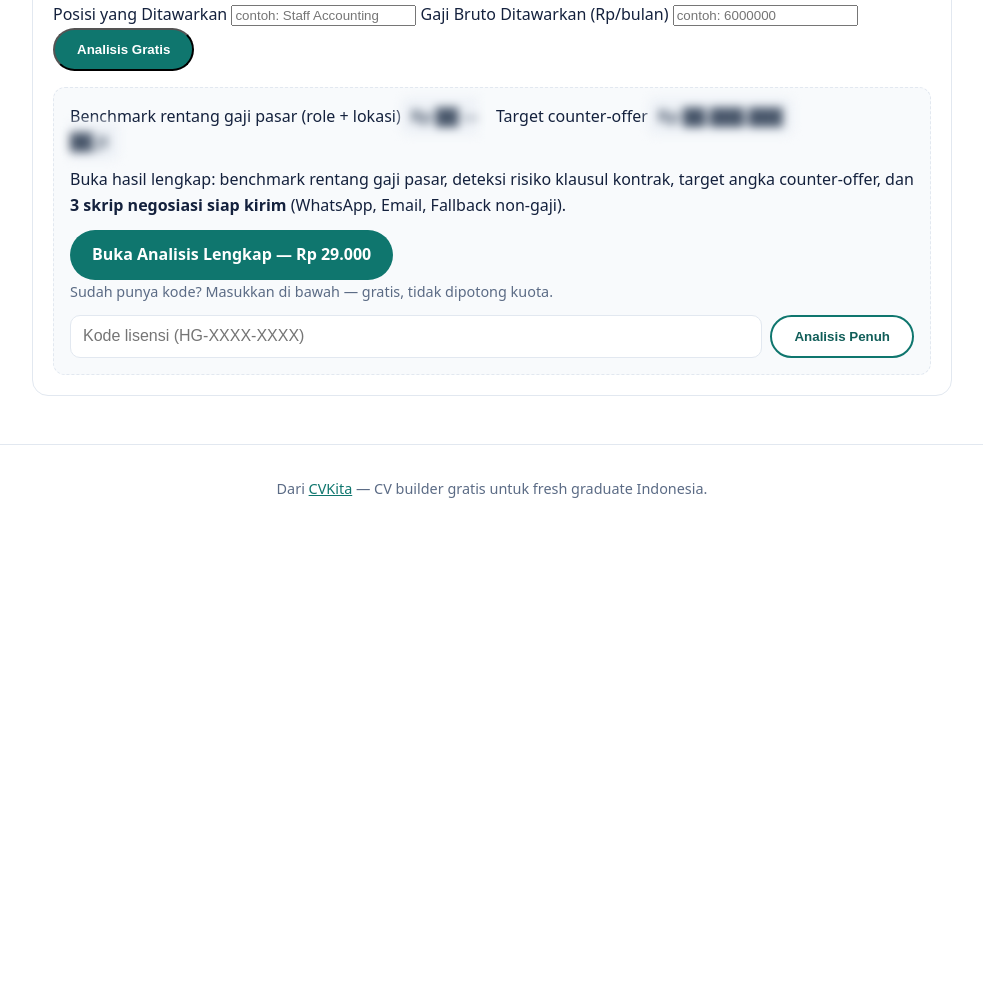
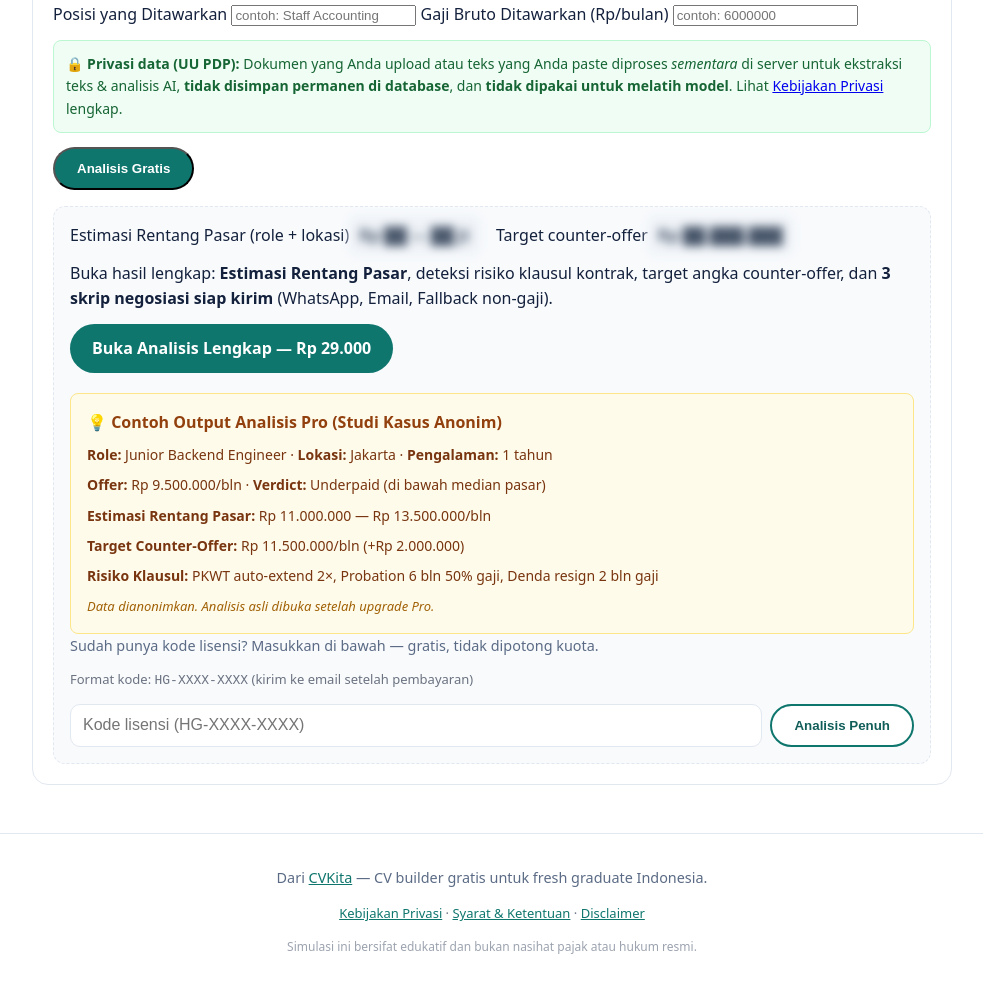
Before and after one commit to rifakhoirul/gajikita, a website: page offer-analyzer.html in a window 1280 px wide. Shown: the part 563-1549 px from the top of the page, without its empty margins (148-1131 px from the left). Before the commit the page ends 1096 px from the top, so only its background shows below. Drawn offline with Linux system fonts and the light colour scheme.

Commit message:
chore: bump cache-bust ?v=8 (HG-008 automation)

```diff
--- a/offer-analyzer.html
+++ b/offer-analyzer.html
@@ -6,7 +6,7 @@
   <title>AI Offer Analyzer — Analisis Offering Letter | GajiCVKita</title>
   <meta name="description" content="Upload surat penawaran kerja (PDF/teks): cek gratis apakah gajimu underpaid atau competitive, lalu buka benchmark pasar, risiko klausul, target counter-offer, dan 3 skrip negosiasi siap kirim.">
   <link rel="canonical" href="https://gaji.cvkita.id/offer-analyzer.html">
-  <link rel="stylesheet" href="css/style.css?v=7">
+  <link rel="stylesheet" href="css/style.css?v=8">
 </head>
 <body>
   <header class="site-header">
@@ -37,7 +37,12 @@
         <input id="job-title" type="text" maxlength="120" placeholder="contoh: Staff Accounting">
 
         <label for="offered-salary">Gaji Bruto Ditawarkan (Rp/bulan)</label>
-        <input id="offered-salary" type="text" inputmode="numeric" min="0" step="100000" inputmode="numeric" placeholder="contoh: 6000000">
+        <input id="offered-salary" type="text" inputmode="numeric" min="0" step="100000" placeholder="contoh: 6000000">
+
+        <p class="privacy-notice" style="margin-top:12px; padding:12px; background:#f0fdf4; border:1px solid #bbf7d0; border-radius:8px; font-size:14px; color:#166534;">
+          <strong>🔒 Privasi data (UU PDP):</strong> Dokumen yang Anda upload atau teks yang Anda paste diproses <em>sementara</em> di server untuk ekstraksi teks & analisis AI, <strong>tidak disimpan permanen di database</strong>, dan <strong>tidak dipakai untuk melatih model</strong>.
+          Lihat <a href="privacy.html">Kebijakan Privasi</a> lengkap.
+        </p>
 
         <button id="btn-analyze" type="submit" class="btn btn-primary">Analisis Gratis</button>
         <p id="analyzer-error" class="form-error" hidden></p>
@@ -45,12 +50,24 @@
 
       <section id="paywall" class="paywall">
         <div id="locked-preview" class="locked-preview" aria-hidden="true">
-          <div class="locked-row"><span>Benchmark rentang gaji pasar (role + lokasi)</span><span class="locked">Rp ██ — ██ jt</span></div>
+          <div class="locked-row"><span>Estimasi Rentang Pasar (role + lokasi)</span><span class="locked">Rp ██ — ██ jt</span></div>
           <div class="locked-row"><span>Target counter-offer</span><span class="locked">Rp ██.███.███</span></div>
         </div>
-        <p>Buka hasil lengkap: benchmark rentang gaji pasar, deteksi risiko klausul kontrak, target angka counter-offer, dan <strong>3 skrip negosiasi siap kirim</strong> (WhatsApp, Email, Fallback non-gaji).</p>
+        <p>Buka hasil lengkap: <strong>Estimasi Rentang Pasar</strong>, deteksi risiko klausul kontrak, target angka counter-offer, dan <strong>3 skrip negosiasi siap kirim</strong> (WhatsApp, Email, Fallback non-gaji).</p>
         <a class="btn btn-primary" href="pay.html?amount=29000">Buka Analisis Lengkap — Rp 29.000</a>
-        <p class="hint">Sudah punya kode? Masukkan di bawah — gratis, tidak dipotong kuota.</p>
+
+        <div class="pro-example" style="margin-top:20px; padding:16px; background:#fffbeb; border:1px solid #fde68a; border-radius:8px;">
+          <h4 style="margin:0 0 8px 0; color:#92400e;">💡 Contoh Output Analisis Pro (Studi Kasus Anonim)</h4>
+          <p style="margin:0 0 8px 0; font-size:14px; color:#78350f;"><strong>Role:</strong> Junior Backend Engineer · <strong>Lokasi:</strong> Jakarta · <strong>Pengalaman:</strong> 1 tahun</p>
+          <p style="margin:0 0 8px 0; font-size:14px; color:#78350f;"><strong>Offer:</strong> Rp 9.500.000/bln · <strong>Verdict:</strong> Underpaid (di bawah median pasar)</p>
+          <p style="margin:0 0 8px 0; font-size:14px; color:#78350f;"><strong>Estimasi Rentang Pasar:</strong> Rp 11.000.000 — Rp 13.500.000/bln</p>
+          <p style="margin:0 0 8px 0; font-size:14px; color:#78350f;"><strong>Target Counter-Offer:</strong> Rp 11.500.000/bln (+Rp 2.000.000)</p>
+          <p style="margin:0 0 8px 0; font-size:14px; color:#78350f;"><strong>Risiko Klausul:</strong> PKWT auto-extend 2×, Probation 6 bln 50% gaji, Denda resign 2 bln gaji</p>
+          <p style="margin:0; font-size:13px; color:#a16207;"><em>Data dianonimkan. Analisis asli dibuka setelah upgrade Pro.</em></p>
+        </div>
+
+        <p class="hint">Sudah punya kode lisensi? Masukkan di bawah — gratis, tidak dipotong kuota.</p>
+        <p class="license-hint" style="font-size:13px; color:#6b7280;">Format kode: <code>HG-XXXX-XXXX</code> (kirim ke email setelah pembayaran)</p>
         <div class="lic-row">
           <input id="lic-input" type="text" placeholder="Kode lisensi (HG-XXXX-XXXX)">
           <button id="btn-full-analysis" type="button" class="btn btn-secondary">Analisis Penuh</button>
@@ -68,7 +85,7 @@
         <h2>Hasil Analisis Lengkap</h2>
         <div class="hasil-grid">
           <div class="rincian">
-            <h3>Benchmark Pasar (bruto/bulan)</h3>
+            <h3>Estimasi Rentang Pasar (bruto/bulan)</h3>
             <ul id="benchmark-list"></ul>
             <p class="compare-total">Target counter-offer <strong id="target-counter">—</strong></p>
           </div>
@@ -103,8 +120,16 @@
 
   <footer class="site-footer">
     <p>Dari <a href="https://cvkita.id">CVKita</a> — CV builder gratis untuk fresh graduate Indonesia.</p>
+    <p style="margin-top:8px; font-size:13px; color:#6b7280;">
+      <a href="privacy.html">Kebijakan Privasi</a> ·
+      <a href="terms.html">Syarat & Ketentuan</a> ·
+      <a href="disclaimer.html">Disclaimer</a>
+    </p>
+    <p style="margin-top:4px; font-size:12px; color:#9ca3af;">
+      Simulasi ini bersifat edukatif dan bukan nasihat pajak atau hukum resmi.
+    </p>
   </footer>
 
-  <script type="module" src="js/offer-analyzer-page.js?v=7"></script>
+  <script type="module" src="js/offer-analyzer-page.js?v=8"></script>
 </body>
 </html>
```
Also changed, not shown: compare.html (+24 -2 lines), index.html (+18 -4 lines), pay.html (+11 -3 lines).
